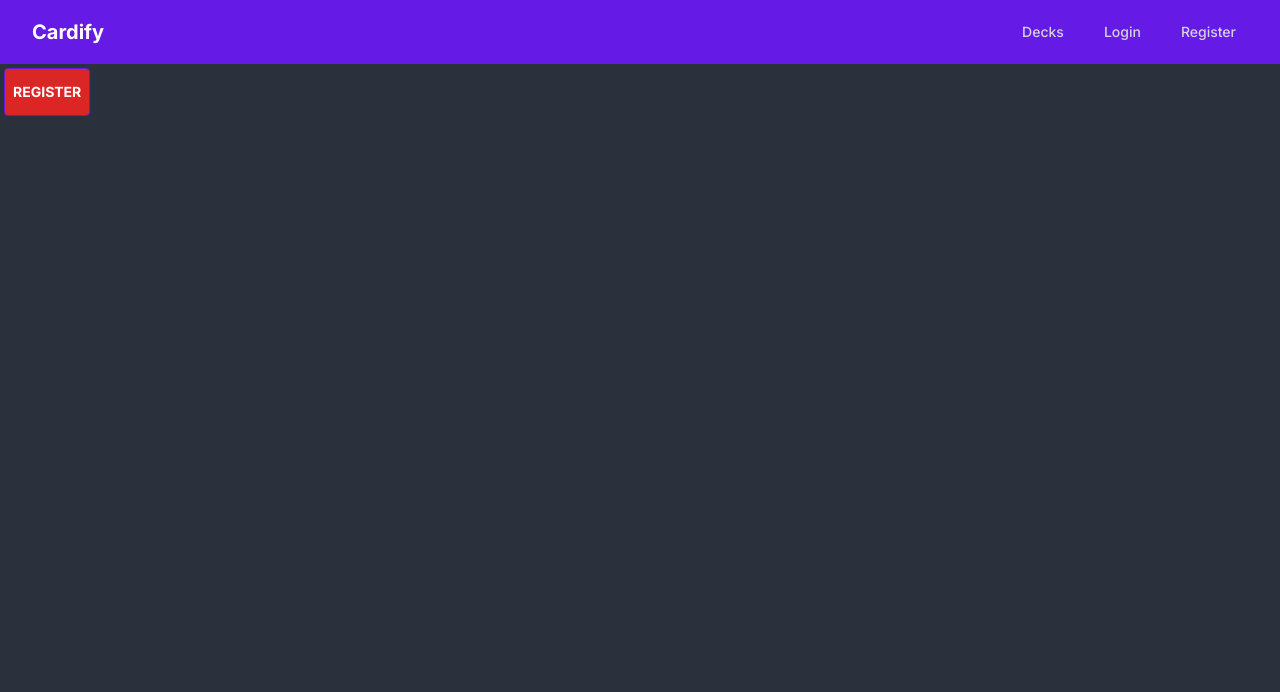
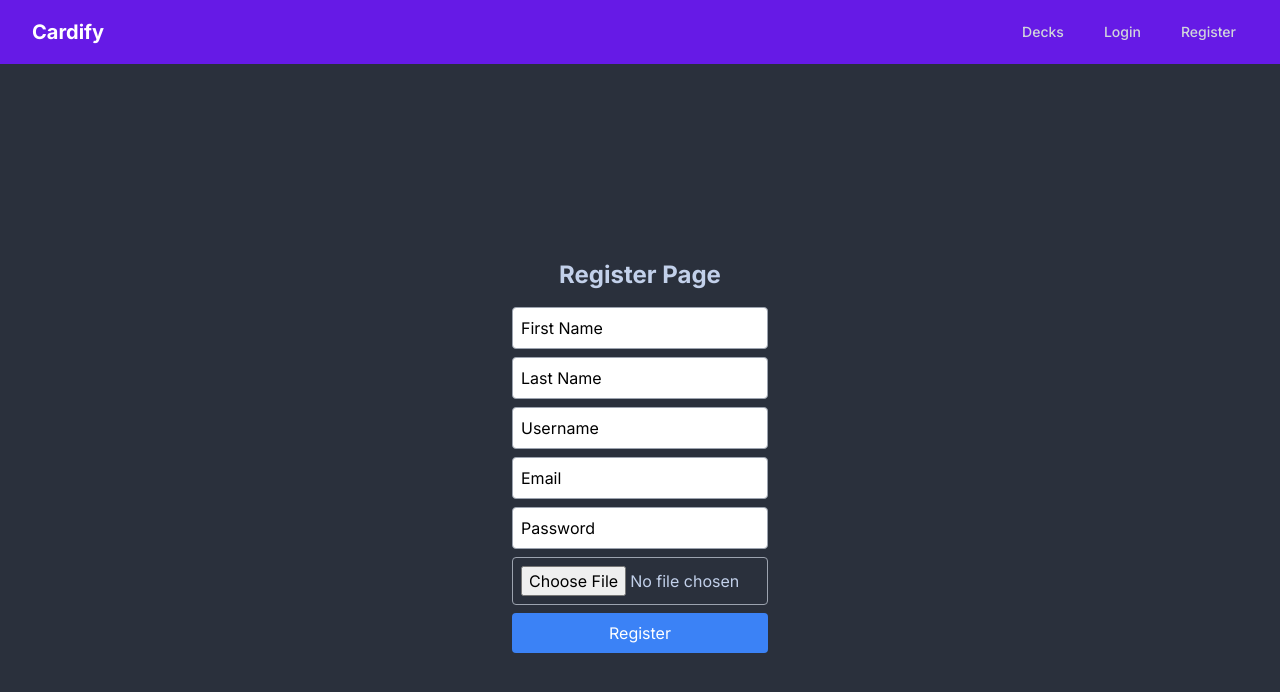
Before and after one commit to swapnil0601/cardify, a Next.js app in the folder client/: page /register in a window 1280 px wide. Shown: the top 692 px of the page. Built offline with nearby package versions, Linux system fonts and the light colour scheme.

Commit message:
Login and Register functionalities

```diff
--- a/client/src/app/login/page.js
+++ b/client/src/app/login/page.js
@@ -1,10 +1,11 @@
 import React from "react";
+import Login from "../../components/Login";
 
 const login = () => {
   return (
-    <div>
-      <h1>Deck</h1>
-    </div>
+    <>
+      <Login />
+    </>
   );
 };
 
--- a/client/src/app/redux/features/auth/authSlice.js
+++ b/client/src/app/redux/features/auth/authSlice.js
@@ -45,6 +45,9 @@ const authSlice = createSlice({
       state.token = null;
       state.loading = false;
       state.error = null;
+
+      localStorage.removeItem("user");
+      localStorage.removeItem("token");
     },
     setToken: (state, action) => {
       state.token = action.payload;
--- a/client/src/app/register/page.js
+++ b/client/src/app/register/page.js
@@ -1,45 +1,13 @@
 'use client'
 import React, { useEffect } from 'react'
 import { useState } from 'react'
+import Register from '../../components/Register'
 
 const page = () => {
-
-  const API_URL = "http://localhost:3001"
-
-  const [firstName, setFirstName] = useState('')
-  const [lastName, setLastName] = useState('')
-  const [username, setUsername] = useState('')
-  const [password, setPassword] = useState('')
-  const [confirmPassword, setConfirmPassword] = useState('')
-  const [email, setEmail] = useState('')
-  const [profileImg, setProfileImg] = useState('')
-
-  // Method to register a user
-  const register = async (e) => {
-    e.preventDefault()
-    const response = await fetch(`${API_URL}/auth/register`, {
-      method: 'POST',
-      headers: {
-        'Content-Type': 'application/json'
-      },
-      body: JSON.stringify({
-        firstName, lastName, username, email, password, profileImg
-      })
-    })
-    const content = await response.json()
-    console.log(content)
-  }
-
-
   return (
-    <div >
-      <button
-        className="btn btn-primary bg-red-600 hover:bg-red-700 m-1 p-2 rounded text-white font-bold"
-        onClick={register}
-      >
-        Register
-      </button>
-    </div>
+    <>
+      <Register />
+    </>
   )
 }
 
--- /dev/null
+++ b/client/src/components/Login.js
@@ -0,0 +1,95 @@
+"use client"
+import { useState } from 'react';
+import { useDispatch } from 'react-redux';
+import { loginSuccess } from '../app/redux/features/auth/authSlice';
+
+const LoginPage = () => {
+  const [email, setEmail] = useState('');
+  const [password, setPassword] = useState('');
+  const [message, setMessage] = useState('');
+
+  // redux store dispatch action to set user data in store
+  const dispatch = useDispatch();
+
+
+  const handleSubmit = (e) => {
+    e.preventDefault();
+
+    // Make a call to the login endpoint at http://localhost:3001/auth/login
+
+    fetch('http://localhost:3001/auth/login', {
+      method: 'POST',
+      headers: { 'Content-Type': 'application/json' },
+      body: JSON.stringify({ email, password }),
+    })
+      .then((res) => res.json())
+      .then((data) => {
+        // If the login was successful, redirect to the dashboard page
+        if (data.message === 'Login successful') {
+          // Save the JWT token in the browser's local storage
+          localStorage.setItem('user', JSON.stringify(data.user));
+          localStorage.setItem('token', data.token);
+          setMessage('');
+          handleLogin();
+          // Redirect to home page
+          window.location.href = '/';
+        }
+        else {
+          // If there were errors, display them
+          setMessage(data.message);
+        }
+      });
+
+    setEmail('');
+    setPassword('');
+  };
+
+  const handleLogin = () => {
+    const user = localStorage.getItem('user');
+    const token = localStorage.getItem('token');
+    dispatch(loginSuccess({ user, token }));
+  };
+
+  return (
+    <div className="flex flex-col items-center justify-center h-screen">
+      <form className="w-64" onSubmit={handleSubmit}>
+        <div className="mb-4">
+          <label htmlFor="email" className="text-lg">
+            Email
+          </label>
+          <input
+            type="email"
+            id="email"
+            className="border border-gray-300 rounded px-3 py-2 w-full"
+            value={email}
+            onChange={(e) => setEmail(e.target.value)}
+          />
+        </div>
+        <div className="mb-4">
+          <label htmlFor="password" className="text-lg">
+            Password
+          </label>
+          <input
+            type="password"
+            id="password"
+            className="border border-gray-300 rounded px-3 py-2 w-full"
+            value={password}
+            onChange={(e) => setPassword(e.target.value)}
+          />
+        </div>
+        <button
+          type="submit"
+          className="bg-blue-500 hover:bg-blue-700 text-white font-bold py-2 px-4 rounded"
+        >
+          Login
+        </button>
+      </form>
+      {/* If login fails, display an error message */}
+
+      {message && <p className="text-red-500 mt-4">{message}</p>}
+
+    </div>
+  );
+};
+
+export default LoginPage;
--- a/client/src/components/Navbar.js
+++ b/client/src/components/Navbar.js
@@ -1,6 +1,8 @@
 'use client';
 import { useState } from 'react';
 import Link from 'next/link';
+import { useSelector, useDispatch } from 'react-redux';
+import { logout } from '../app/redux/features/auth/authSlice';
 
 const Navbar = () => {
   const [isMenuOpen, setIsMenuOpen] = useState(false);
@@ -8,6 +10,10 @@ const Navbar = () => {
   const toggleMenu = () => {
     setIsMenuOpen(!isMenuOpen);
   };
+
+  const user = useSelector((state) => state.auth.user);
+  console.log(user);
+  const dispatch = useDispatch();
 
   return (
     <nav className="bg-primary">
@@ -23,12 +29,31 @@ const Navbar = () => {
               <Link href="/decks">
                 <div className="text-gray-300 hover:bg-gray-700 hover:text-white px-3 py-2 rounded-md text-sm font-medium">Decks</div>
               </Link>
+
+              {/* Check if user is  logged in from redux store */}
+              {!user ? (
+                <>
                   <Link href="/login">
                     <div className="text-gray-300 hover:bg-gray-700 hover:text-white px-3 py-2 rounded-md text-sm font-medium">Login</div>
                   </Link>
                   <Link href="/register">
                     <div className="text-gray-300 hover:bg-gray-700 hover:text-white px-3 py-2 rounded-md text-sm font-medium">Register</div>
                   </Link>
+                </>
+              ) : (
+                <Link
+                  href="/"
+                  onClick={() => {
+                    dispatch(logout());
+                  }}
+                >
+                  <div className="text-gray-300 hover:bg-gray-700 hover:text-white px-3 py-2 rounded-md text-sm font-medium">Logout</div>
+                </Link>
+              )}
+
+
+
+
             </div>
           </div>
           <div className="md:hidden">
--- /dev/null
+++ b/client/src/components/Register.js
@@ -0,0 +1,111 @@
+'use client'
+import React, { useState } from 'react';
+
+const Register = () => {
+  const [firstName, setFirstName] = useState('');
+  const [lastName, setLastName] = useState('');
+  const [username, setUsername] = useState('');
+  const [email, setEmail] = useState('');
+  const [password, setPassword] = useState('');
+  const [profileImg, setProfileImg] = useState('');
+
+  const [message, setMessage] = useState('');
+
+  const handleRegister = async (e) => {
+    e.preventDefault();
+    const user = {
+      firstName,
+      lastName,
+      username,
+      email,
+      password,
+      profileImg,
+    };
+
+    const API_URL = 'http://localhost:3001';
+
+    fetch(`${API_URL}/auth/register`, {
+      method: 'POST',
+      headers: { 'Content-Type': 'application/json' },
+      body: JSON.stringify(user),
+    })
+      .then((res) => res.json())
+      .then((data) => {
+        if (data.message === 'User registered successfully') {
+          setMessage('');
+          window.location.href = '/login';
+        } else {
+          setMessage('Username and email must be unique');
+          setFirstName('');
+          setLastName('');
+          setPassword('');
+          setProfileImg('');
+          setEmail('');
+          setUsername('');
+        }
+      }
+      );
+  };
+  return (
+    <div className="flex flex-col items-center justify-center h-screen">
+      <h2 className="text-2xl font-bold mb-4">Register Page</h2>
+      <div className="w-64">
+        <input
+          type="text"
+          placeholder="First Name"
+          value={firstName}
+          onChange={(e) => setFirstName(e.target.value)}
+          className="w-full p-2 mb-2 border border-gray-400 rounded placeholder-black"
+        />
+        <input
+          type="text"
+          placeholder="Last Name"
+          value={lastName}
+          onChange={(e) => setLastName(e.target.value)}
+          className="w-full p-2 mb-2 border border-gray-400 rounded placeholder-black"
+        />
+        <input
+          type="text"
+          placeholder="Username"
+          value={username}
+          onChange={(e) => setUsername(e.target.value)}
+          className="w-full p-2 mb-2 border border-gray-400 rounded placeholder-black"
+        />
+        <input
+          type="email"
+          placeholder="Email"
+          value={email}
+          onChange={(e) => setEmail(e.target.value)}
+          className="w-full p-2 mb-2 border border-gray-400 rounded placeholder-black"
+        />
+        <input
+          type="password"
+          placeholder="Password"
+          value={password}
+          onChange={(e) => setPassword(e.target.value)}
+          className="w-full p-2 mb-2 border border-gray-400 rounded placeholder-black"
+        />
+        {/* Upload profile image */}
+        <input
+          type='file'
+          placeholder="Profile Image URL"
+          value={profileImg}
+          onChange={(e) => setProfileImg(e.target.value)}
+          className="w-full p-2 mb-2 border border-gray-400 rounded placeholder-black"
+        />
+        <button
+          onClick={handleRegister}
+          className="w-full py-2 text-white bg-blue-500 rounded placeholder-black"
+        >
+          Register
+        </button>
+
+        <div className="mt-4">
+          {message && <p className="text-red-500">{message}</p>}
+        </div>
+      </div>
+    </div>
+  );
+};
+
+export default Register;
```
Lines whose indentation alone changed are shown as unchanged.
